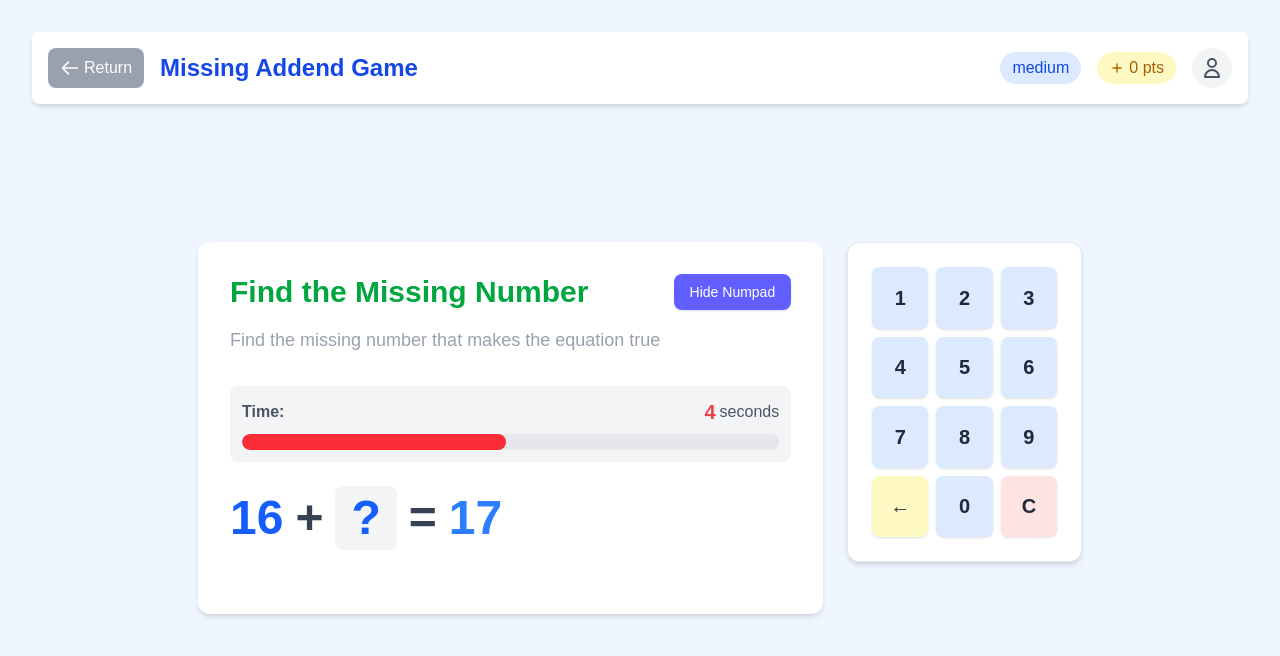
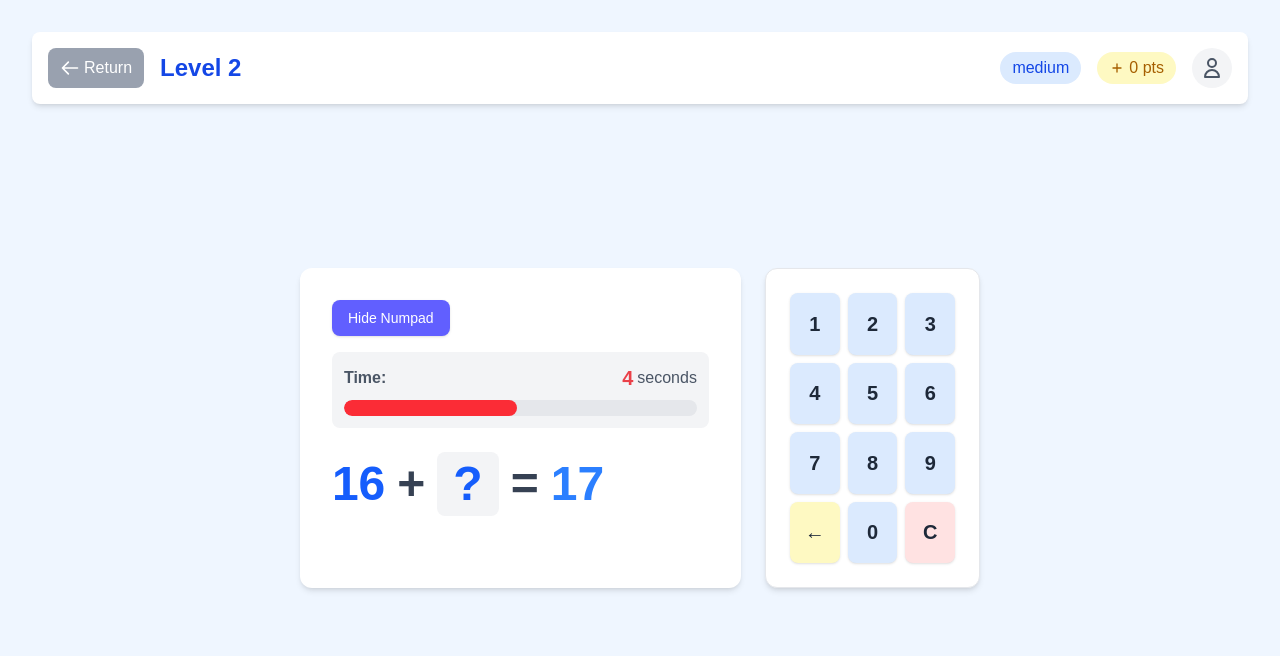
Before and after one commit to rojasmart/math-game, a Next.js app: page /games/addition/leveltwo in a window 1280 px wide. Shown: the top 656 px of the page. Built offline with nearby package versions, Linux system fonts and the light colour scheme.

Commit message:
---add GameHeader titles for addition game levels and clean up unused lines

```diff
--- a/app/games/addition/levelone/page.tsx
+++ b/app/games/addition/levelone/page.tsx
@@ -192,7 +192,7 @@ export default function AdditionGameLevelTwo() {
 
   return (
     <div className="bg-blue-50 min-h-screen p-8">
-      <GameHeader title="Addition Game" showPlayAgain={!isActive} onPlayAgain={restartGame} />
+      <GameHeader title="Level 1" showPlayAgain={!isActive} onPlayAgain={restartGame} />
       <div className="flex flex-col items-center justify-center h-[calc(90vh-120px)] p-8 bg-blue-50">
         <div className="flex flex-col md:flex-row gap-6 max-w-5xl">
           <div className="bg-white p-8 rounded-xl shadow-md max-w-3xl w-full">
--- a/app/games/addition/leveltwo/page.tsx
+++ b/app/games/addition/leveltwo/page.tsx
@@ -148,14 +148,13 @@ export default function AdditionGameTwo() {
 
   return (
     <div className="bg-blue-50 min-h-screen p-8">
-      <GameHeader title="Missing Addend Game" />
+      <GameHeader title="Level 2" showPlayAgain={!isActive} onPlayAgain={restartGame} />
       <div className="flex flex-col items-center justify-center h-[calc(90vh-120px)] p-8 bg-blue-50">
         <div className="flex flex-col md:flex-row gap-6 max-w-5xl">
           <div className="bg-white p-8 rounded-xl shadow-md max-w-3xl w-full">
             <div className="flex flex-col md:flex-row gap-8">
               <div className="flex-1">
                 <div className="flex justify-between items-center mb-4">
-                  <h1 className="text-3xl font-bold text-green-600">Find the Missing Number</h1>
                   <button
                     onClick={() => setShowNumPad(!showNumPad)}
                     className={`text-sm px-4 py-2 rounded-lg flex items-center cursor-pointer transition-all shadow-sm
@@ -164,8 +163,6 @@ export default function AdditionGameTwo() {
                     {showNumPad ? "Hide Numpad" : "Show Numpad"}
                   </button>
                 </div>
-
-                <p className="text-lg mb-8 text-center md:text-left text-gray-400">Find the missing number that makes the equation true</p>
 
                 {/* Timer display - same as original game */}
                 <div className="w-full bg-gray-100 p-3 rounded-lg mb-6">
@@ -259,11 +256,6 @@ export default function AdditionGameTwo() {
             </div>
           )}
         </div>
-        {!isActive && (
-          <button onClick={restartGame} className="mt-6 bg-blue-600 text-white px-6 py-3 rounded-lg hover:bg-blue-700 transition cursor-pointer">
-            Play Again
-          </button>
-        )}
       </div>
     </div>
   );
--- a/app/games/addition/page.tsx
+++ b/app/games/addition/page.tsx
@@ -5,7 +5,6 @@ import { useUser } from "../../../contexts/UserContext";
 const additionGames = [
   {
     id: "levelone",
-
     description: "Find the result of a + b = ?",
     example: "7 + 4 = ?",
     color: "bg-blue-500 hover:bg-blue-600",
@@ -14,7 +13,6 @@ const additionGames = [
   },
   {
     id: "leveltwo",
-
     description: "Find the missing number: a + ? = c",
     example: "5 + ? = 12",
     color: "bg-green-500 hover:bg-green-600",
@@ -23,7 +21,6 @@ const additionGames = [
   },
   {
     id: "levelthree",
-
     description: "Find the missing number: a + b + c + ? = result",
     example: "3 + 2 + 4 + ? = 15",
     color: "bg-yellow-500 hover:bg-yellow-600",
@@ -32,7 +29,6 @@ const additionGames = [
   },
   {
     id: "levelfour",
-
     description: "Find the missing number: a + b + ? = d",
     example: "6 + 3 + ? = 15",
     color: "bg-purple-500 hover:bg-purple-600",
```
